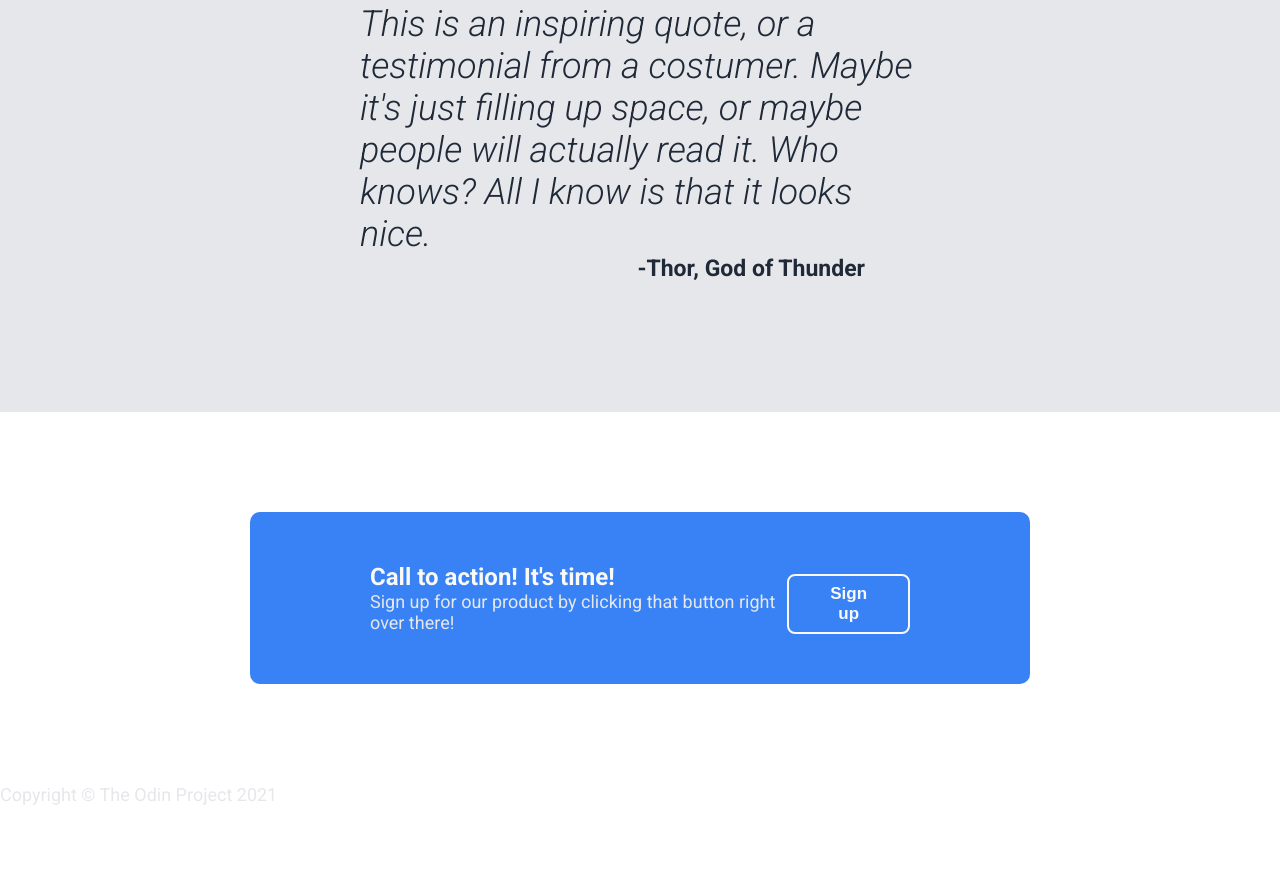
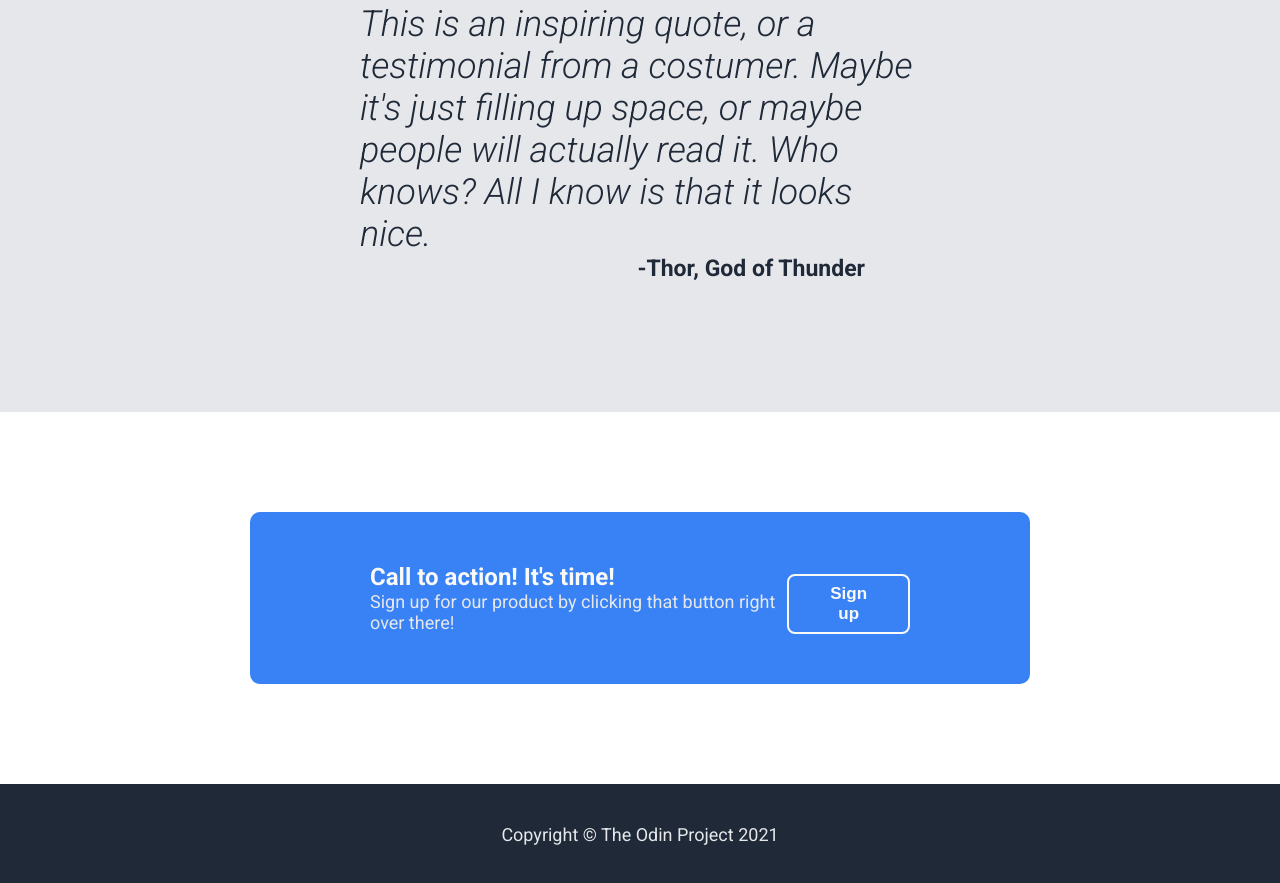
Before and after one commit to gabriela-sda/odin-landing-page, a plain HTML site: page index.html in a window 1280 px wide. Shown: the part 1148-2031 px from the top of the page. Before the commit the page ends 1953 px from the top, so only its background shows below. Drawn offline with Linux system fonts and the light colour scheme.

Commit message:
Estiliza footer

```diff
--- a/style.css
+++ b/style.css
@@ -192,3 +192,11 @@ button {
 .call-to-action-button {
     border: 2px solid #F9FAF8;
 }
+
+.footer {
+    background-color: #1F2937;
+    padding: 40px 250px;
+    display: flex;
+    justify-content: center;
+    align-items: center;
+}
```
